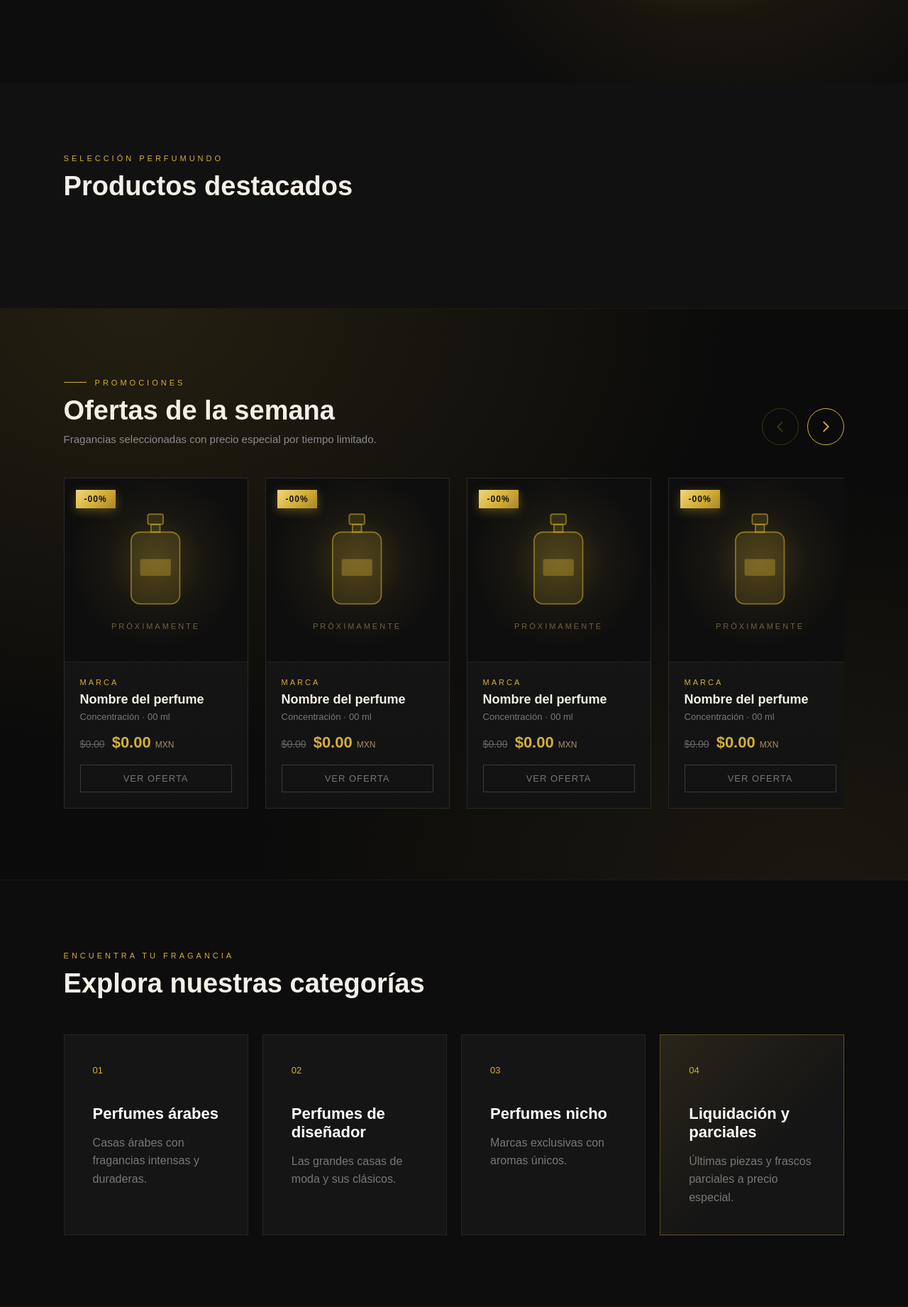
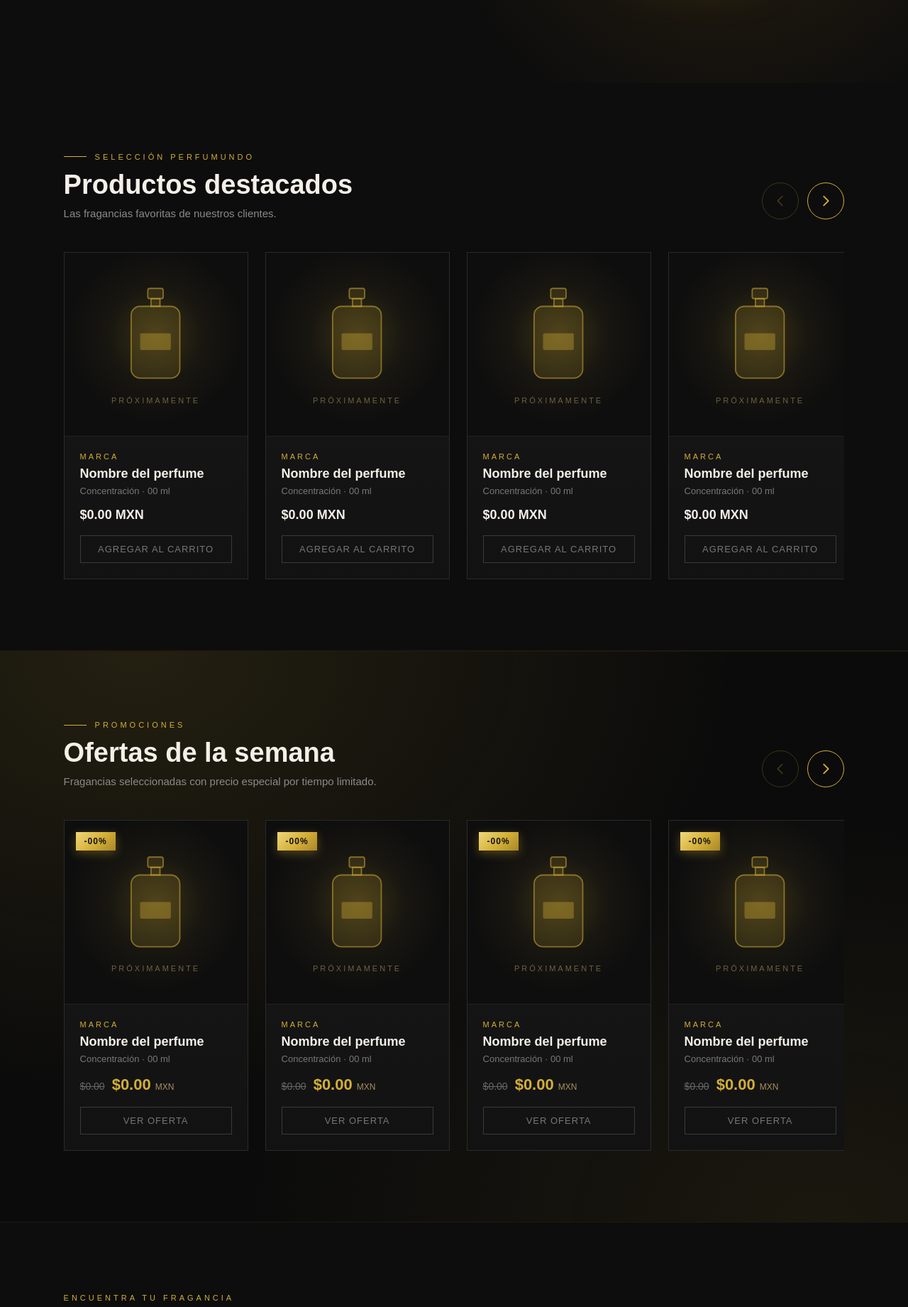
Before and after one commit to Vikey471/Perfumundo, a Django app: page / in a window 1280 px wide. Shown: the part 643-2484 px from the top of the page at 71% size. Run offline with Django 5.2, Linux system fonts and the light colour scheme; data that the repository does not hold is empty.

Commit message:
Productos destacados en fila deslizable con flechas
- Misma fila con flechas que Ofertas de la semana
- Productos marcados como destacados primero (con imagen, precio y botón de carrito)
- Se rellena con espacios vacíos hasta 8 tarjetas mientras se cargan más productos

Co-Authored-By: Claude Opus 5.5 <noreply@anthropic.com>

```diff
--- a/tienda/static/tienda/css/estilos.css
+++ b/tienda/static/tienda/css/estilos.css
@@ -1997,3 +1997,65 @@ footer p {
         display: none;
     }
 }
+
+/* =========================
+   PRODUCTOS DESTACADOS (FILA CON FLECHAS)
+========================= */
+
+.featured-slider {
+    background: #0d0d0d;
+    border-top: none;
+}
+
+.featured-image {
+    display: flex;
+    align-items: center;
+    justify-content: center;
+    aspect-ratio: 1 / 1;
+    overflow: hidden;
+    background:
+        radial-gradient(circle at 50% 45%, rgba(212, 175, 55, 0.12) 0%, transparent 65%),
+        #0e0e0e;
+}
+
+.featured-image img {
+    width: 100%;
+    height: 100%;
+    object-fit: cover;
+    transition: transform 0.6s ease;
+}
+
+.featured-card:hover .featured-image img {
+    transform: scale(1.05);
+}
+
+.featured-link {
+    display: block;
+    color: inherit;
+    text-decoration: none;
+}
+
+.featured-price {
+    color: #f4f0e8;
+    font-size: 18px;
+    font-weight: bold;
+    margin-bottom: 18px;
+}
+
+.featured-price .price-old {
+    font-weight: normal;
+}
+
+.featured-button {
+    width: 100%;
+    background: transparent;
+    font-family: inherit;
+    cursor: pointer;
+    border-color: #d4af37;
+    color: #d4af37;
+}
+
+.featured-button:hover {
+    background: #d4af37;
+    color: #111;
+}
--- a/tienda/templates/tienda/inicio.html
+++ b/tienda/templates/tienda/inicio.html
@@ -39,86 +39,85 @@
     </section>
 
 
-    <!-- PRODUCTOS DESTACADOS -->
-    <section class="featured">
+    <!-- PRODUCTOS DESTACADOS (FILA CON FLECHAS) -->
+    <section class="promo-section featured-slider" aria-label="Productos destacados">
 
-        <div class="section-heading">
-
-            <p>
-                SELECCIÓN PERFUMUNDO
-            </p>
-
-            <h2>
-                Productos destacados
-            </h2>
-
+        <div class="promo-header">
+            <div>
+                <p class="promo-kicker">SELECCIÓN PERFUMUNDO</p>
+                <h2>Productos destacados</h2>
+                <p class="promo-subtitle">Las fragancias favoritas de nuestros clientes.</p>
             </div>
 
+            <div class="promo-arrows">
+                <button type="button" class="promo-arrow" data-promo-prev aria-label="Ver destacados anteriores">
+                    <svg viewBox="0 0 24 24" aria-hidden="true"><path d="M15 5l-7 7 7 7"/></svg>
+                </button>
+                <button type="button" class="promo-arrow" data-promo-next aria-label="Ver más destacados">
+                    <svg viewBox="0 0 24 24" aria-hidden="true"><path d="M9 5l7 7-7 7"/></svg>
+                </button>
+            </div>
+        </div>
 
-        <div class="products-grid">
+        <ul class="promo-row" data-promo-row>
 
             {% for producto in productos %}
-
-    <article class="product-card">
-
-        <a href="{{ producto.get_absolute_url }}" class="product-link">
-
-    <div class="product-image">
+                <li class="promo-card featured-card">
 
                     {% if producto.liquidacion %}
-            <span class="liquidation-badge">{{ producto.detalle_liquidacion|default:"Liquidación" }}</span>
+                        <span class="promo-badge">{{ producto.detalle_liquidacion|default:"Liquidación" }}</span>
                     {% endif %}
 
+                    <a href="{{ producto.get_absolute_url }}" class="featured-image">
                         {% if producto.imagen %}
-            <img
-                src="{{ producto.imagen.url }}"
-                alt="{{ producto.nombre }}"
-            >
+                            <img src="{{ producto.imagen.url }}" alt="{{ producto.nombre }}">
                         {% else %}
-            PERFUME
+                            <span class="promo-soon">Sin imagen</span>
                         {% endif %}
-
-    </div>
-
                     </a>
 
-        <div class="product-info">
-
-            <a href="{{ producto.get_absolute_url }}" class="product-link">
-
-                <p class="product-brand">
-                    {{ producto.marca }}
-                </p>
-
-                <h3>
-                    {{ producto.nombre }}
-                </h3>
-
-                <p class="product-meta">
-                    {{ producto.get_concentracion_display }} · {{ producto.volumen_ml }} ml
-                </p>
-
-                {% precio_producto producto %}
-
+                    <div class="promo-info">
+                        <a href="{{ producto.get_absolute_url }}" class="featured-link">
+                            <p class="promo-brand">{{ producto.marca.nombre }}</p>
+                            <h3>{{ producto.nombre }}</h3>
+                            <p class="promo-meta">{{ producto.get_concentracion_display }} · {{ producto.volumen_ml }} ml</p>
+                            {% precio_producto producto "featured-price" %}
                         </a>
 
                         <form action="{% url 'agregar_carrito' producto.id %}" method="POST">
-
                             {% csrf_token %}
-
-    <button type="submit">
-        Agregar al carrito
-    </button>
-
+                            <button type="submit" class="promo-button featured-button">Agregar al carrito</button>
                         </form>
-
                     </div>
 
-    </article>
-
+                </li>
             {% endfor %}
 
+            {% for espacio in espacios_vacios %}
+                <li class="promo-card">
+
+                    <div class="promo-image">
+                        <svg class="promo-bottle" viewBox="0 0 120 160" aria-hidden="true">
+                            <rect x="48" y="8" width="24" height="16" rx="3"/>
+                            <rect x="53" y="24" width="14" height="12"/>
+                            <rect x="22" y="36" width="76" height="112" rx="14"/>
+                            <rect class="promo-bottle-label" x="36" y="78" width="48" height="26" rx="2"/>
+                        </svg>
+                        <span class="promo-soon">Próximamente</span>
                     </div>
+
+                    <div class="promo-info">
+                        <p class="promo-brand">Marca</p>
+                        <h3>Nombre del perfume</h3>
+                        <p class="promo-meta">Concentración · 00 ml</p>
+                        <p class="featured-price">$0.00 MXN</p>
+                        <span class="promo-button" aria-disabled="true">Agregar al carrito</span>
+                    </div>
+
+                </li>
+            {% endfor %}
+
+        </ul>
 
     </section>
 
--- a/tienda/views.py
+++ b/tienda/views.py
@@ -7,15 +7,21 @@ from .carrito import Carrito
 from .models import LIQUIDACION, SECCIONES, Marca, Producto
 
 
+# Cuántas tarjetas mínimo muestra la fila de destacados (las que falten
+# se rellenan con espacios vacíos mientras se cargan más productos).
+TARJETAS_DESTACADOS = 8
+
+
 def inicio(request):
-    productos = (
+    productos = list(
         Producto.objects
         .filter(activo=True, destacado=True)
         .select_related('marca')
     )
 
     return render(request, 'tienda/inicio.html', {
-        'productos': productos
+        'productos': productos,
+        'espacios_vacios': range(max(0, TARJETAS_DESTACADOS - len(productos))),
     })
 
 
```
Lines whose indentation alone changed are shown as unchanged.
